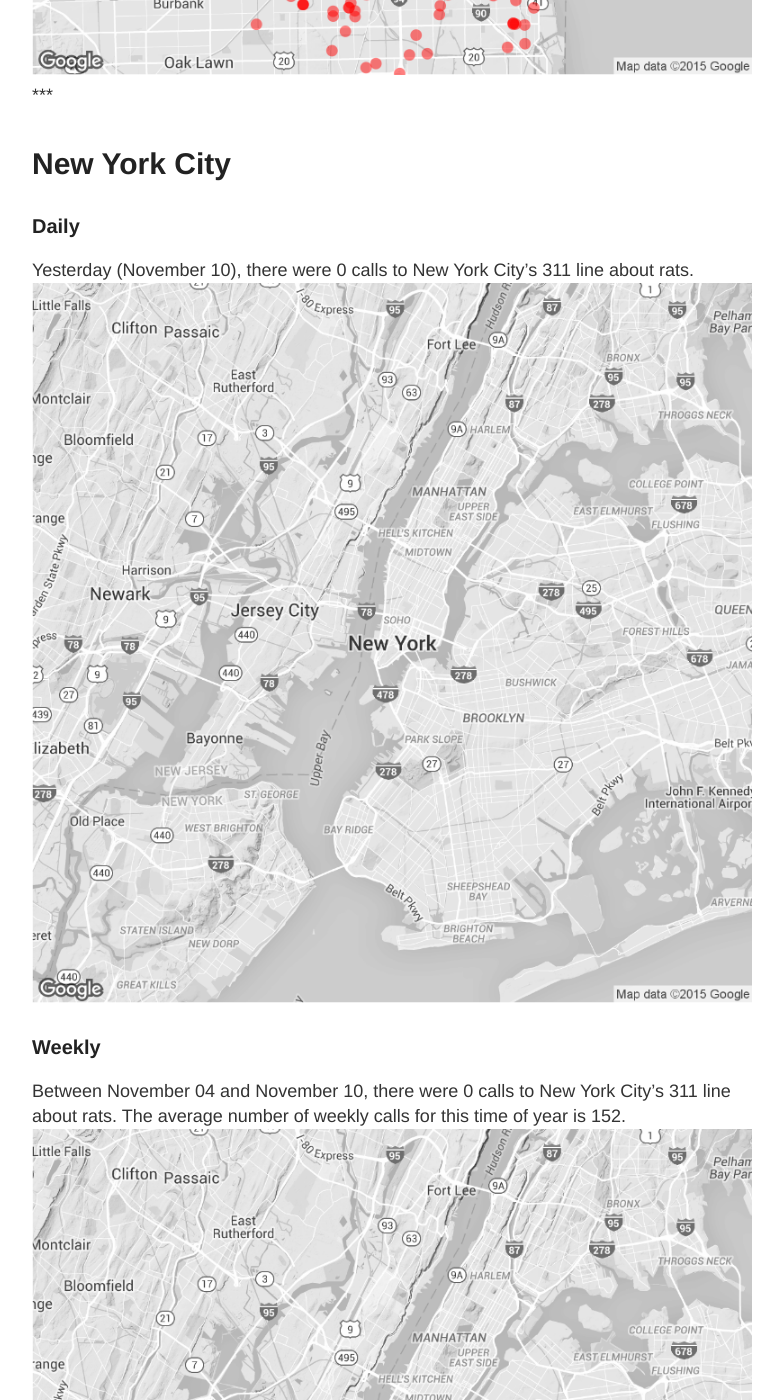
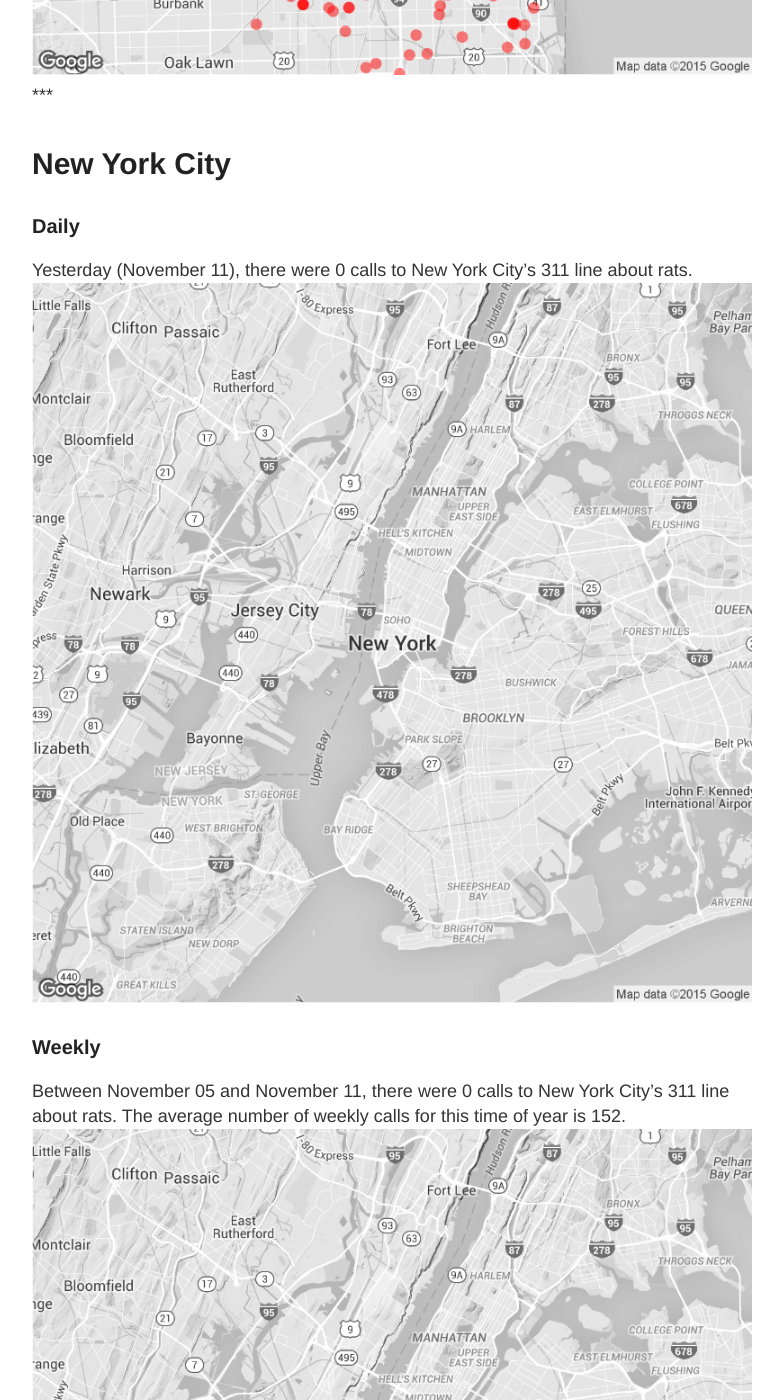
Before and after one commit to DanielHadley/ratmaps, a Jekyll site: the page built from daily.md, in a window 1280 px wide and 1400 px high, scrolled down 1986 px. Shown: the whole window, without its empty margins (248-1031 px from the left). Built offline with Jekyll 4.4.1, drawn with Linux system fonts in a browser that asks for light colours; comment, search, counter and statistics services are not loaded; some of the changed text lies outside the part shown.

Commit message:
Daily Maps

```diff
--- a/daily.md
+++ b/daily.md
@@ -15,22 +15,22 @@
 
 ### Daily
 
-Yesterday (November 10), there were 118 calls to Chicago's 311 line about rats.
+Yesterday (November 11), there were 124 calls to Chicago's 311 line about rats.
 ![Chicago rat calls to 311 weekly map]({{ site.cityimages }}/daily/Chicago_Rat_Map_Daily.png)
 
 ### Weekly
-Between November 04 and November 10, there were 766 calls to Chicago's 311 line about rats. The average number of weekly calls for this time of year is 436.
+Between November 05 and November 11, there were 753 calls to Chicago's 311 line about rats. The average number of weekly calls for this time of year is 436.
 ![Chicago rat calls to 311 weekly map]({{ site.cityimages }}/daily/Chicago_Rat_Map_Weekly.png)
 ***
 # New York City <a id="nyc"><a>
 
 ### Daily
 
-Yesterday (November 10), there were 0 calls to New York City's 311 line about rats.
+Yesterday (November 11), there were 0 calls to New York City's 311 line about rats.
 ![NYC rat calls to 311 weekly map]({{ site.cityimages }}/daily/NYC_Rat_Map_Daily.png)
 
 ### Weekly
-Between November 04 and November 10, there were 0 calls to New York City's 311 line about rats. The average number of weekly calls for this time of year is 152.
+Between November 05 and November 11, there were 0 calls to New York City's 311 line about rats. The average number of weekly calls for this time of year is 152.
 ![NYC rat calls to 311 weekly map]({{ site.cityimages }}/daily/NYC_Rat_Map_Weekly.png)
 
 Each red dot represents one call about a rat seen in that location. The dots are transparent, so multiple calls from one location will be seen as a solid dot. The usual caveats apply: more calls do not necessarily mean that there are more rats in that location than other parts of the city. A cluster of dots could indicate that one resident is unusually vocal about rodents in his or her neighborhood. Also, more densely populated neighborhoods tend to make more calls to 311.
```
Also changed, not shown: images/pages/daily/Chicago_Rat_Map_Daily.png, images/pages/daily/Chicago_Rat_Map_Weekly.png, images/pages/daily/NYC_Rat_Map_Daily.png, images/pages/daily/NYC_Rat_Map_Weekly.png.
